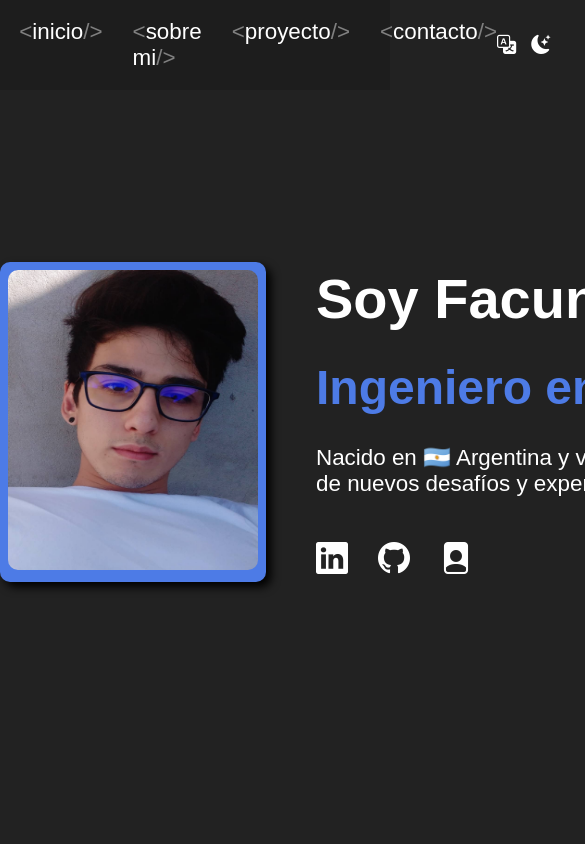
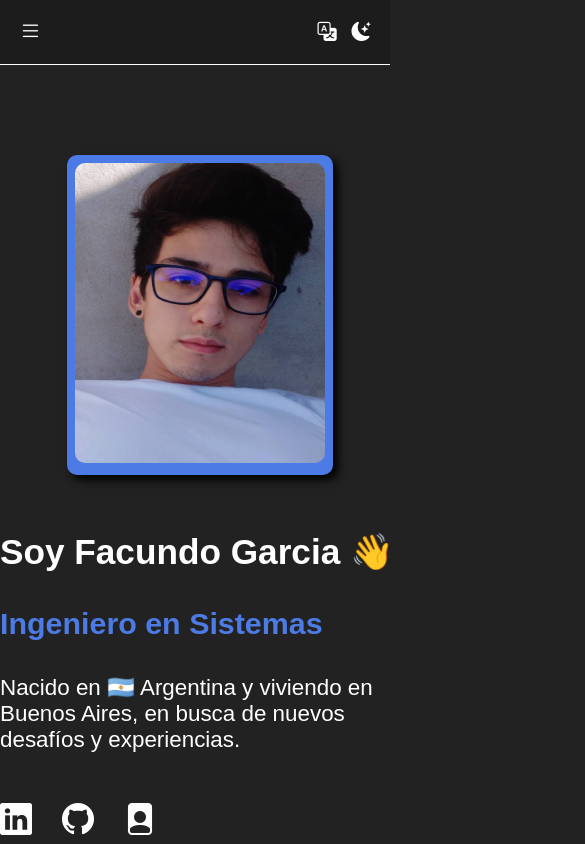
Before and after one commit to Codefaa/portafolio-react, a React (Create React App) app: page / in a window 390 px wide. Shown: the top 844 px of the page, 585 px wide, since content can reach past the window. Built offline with nearby package versions, Linux system fonts and the light colour scheme.

Commit message:
se agrego responsive

```diff
--- a/package.json
+++ b/package.json
@@ -14,6 +14,7 @@
     "react-i18next": "^14.0.1",
     "react-router-dom": "^6.21.3",
     "react-scripts": "5.0.1",
+    "react-scroll": "^1.9.0",
     "web-vitals": "^2.1.4"
   },
   "scripts": {
--- a/src/App.css
+++ b/src/App.css
@@ -5,6 +5,7 @@
   --color-secundario: #1c1c1cA8;
   --color-terciario: #4D7BE6;
   --color-cuarto: #FFFFFF;
+  --color-quinto: #1c1c1c;
 }
 
 *, *::after, *::before {
@@ -65,3 +66,43 @@ body {
 a {
   color: var(--color-terciario);
 }
+
+@media screen and (width <= 950px) {
+
+  .perfil {
+    display: flex;
+    flex-direction: column;
+    align-items: center;
+    justify-content: center;
+  }
+
+  .ancho {
+    width: 700px;
+  }
+}
+
+@media screen and (width <= 768px) {
+
+  .ancho {
+    width: 650px;
+  }
+}
+
+@media screen and (width <= 680px) {
+
+  .ancho {
+    width: 550px;
+  }
+}
+
+@media screen and (width <= 600px) {
+
+  .ancho {
+    width: 400px;
+  }
+
+  .habilidades {
+    grid-template-columns: repeat(2, 1fr);
+    grid-template-rows: repeat(3, 1fr);
+  }
+}
--- a/src/Componentes/Header/Header.css
+++ b/src/Componentes/Header/Header.css
@@ -1,6 +1,6 @@
 .header {
     background-color: var(--color-secundario);
-
+    border-bottom: 1px solid var(--color-cuarto);
     display: flex;
     justify-content: space-between;
     align-items: center;
@@ -19,6 +19,10 @@
     text-decoration: none;
     font-size: 1.4rem;
     color: var(--color-cuarto);
+}
+
+.header-etiqueta {
+    cursor: pointer;
 }
 
 .header-nav a:hover {
@@ -47,7 +51,6 @@
     color: var(--color-cuarto);
 }
 
-
 .header-idiomafondo {
     display: flex;
     gap: 15px;
@@ -62,7 +65,53 @@
 }
 
 .bi-translate:hover,
-.bi-moon-stars-fill:hover
+.bi-moon-stars-fill:hover,
 .bi-sun-fill:hover {
     color: var(--color-terciario);
 }
+
+
+@media screen and (width >= 768px) {
+
+    .header-menu {
+        display: none;
+    }
+}
+
+@media screen and (width <= 768px) {
+
+    .header-nav {
+        display: none;
+    }
+
+    .header-menu {
+        z-index: 100;
+    }
+
+    .header-nav.active {
+        display: flex;
+        flex-direction: column;
+        align-items: center;
+        justify-content: center;
+
+        position: absolute;
+        top: 0;
+        left: 0;
+        width: 50%;
+        height: 100vh;
+        border-right: 1px solid var(--color-cuarto);
+        background-color: var(--color-quinto);
+
+    }
+
+    .header {
+
+        background-color: var(--color-quinto);
+        border-bottom: 1px solid var(--color-cuarto);
+    }
+
+
+    .header-nav a {
+        display: block;
+    }
+}
--- a/src/Componentes/Header/Header.jsx
+++ b/src/Componentes/Header/Header.jsx
@@ -1,14 +1,17 @@
 import { useState } from 'react';
 import './Header.css';
-
 import { useTranslation } from 'react-i18next';
+import Menu from '../Menu/Menu';
+import { Link as ScrollLink } from 'react-scroll';
 
 function Header() {
 
     const [colorPrimario, setColorPrimario] = useState();
     const [colorSecundario, setColorSecundario] = useState();
     const [colorCuarto, setColorCuarto] = useState();
+    const [colorQuinto, setColorQuinto] = useState();
     const [iconoClass, setIconoClass] = useState('bi bi-moon-stars-fill');
+    const [abrirMenu, setAbrirMenu] = useState(false);
     const {t, i18n} = useTranslation();
 
     function cambiarLenguaje () {
@@ -31,20 +34,29 @@ function Header() {
         document.documentElement.style.setProperty('--color-cuarto', nuevoColorCuarto);
         setColorCuarto(nuevoColorCuarto);
 
+        const nuevoColorQuinto = colorQuinto === '#1c1c1c' ? '#DCDCDC' : '#1c1c1c';
+        document.documentElement.style.setProperty('--color-quinto', nuevoColorQuinto);
+        setColorQuinto(nuevoColorQuinto);
+
         setIconoClass(iconoClass === 'bi bi-moon-stars-fill' ? 'bi bi-sun-fill' : 'bi bi-moon-stars-fill')
 
     }
 
-
+    function handleAbrirMenu() {
+        setAbrirMenu(!abrirMenu);
+    }
 
     return(
         <header className='header'>
-            <nav className='header-nav'>
-                <a className='header-etiqueta' href="#perfil">{t('header.inicio')}</a>
-                <a className='header-etiqueta'href="#sobremi">{t('header.sobremi')}</a>
-                <a className='header-etiqueta' href="#proyecto">{t('header.proyecto')}</a>
-                <a className='header-etiqueta'href="#contacto">{t('header.contacto')}</a>
+            <nav className={`header-nav ${abrirMenu ? 'active' : ''}`}>
+                <ScrollLink to="perfil" smooth={true} duration={500} onClick={handleAbrirMenu} className='header-etiqueta'> {t('header.inicio')} </ScrollLink>
+                <ScrollLink to="sobremi" smooth={true} duration={500} onClick={handleAbrirMenu} className='header-etiqueta'> {t('header.sobremi')} </ScrollLink>
+                <ScrollLink to="proyecto" smooth={true} duration={500} onClick={handleAbrirMenu} className='header-etiqueta'> {t('header.proyecto')} </ScrollLink>
+                <ScrollLink to="contacto" smooth={true} duration={500} onClick={handleAbrirMenu} className='header-etiqueta'> {t('header.contacto')} </ScrollLink>
             </nav>
+            <div className='header-menu'>
+                <Menu abrirMenu={abrirMenu} handleAbrirMenu={handleAbrirMenu}/>
+            </div>
             <div className='header-idiomafondo'>
                 <i onClick={cambiarLenguaje} className="bi bi-translate"></i>
                 <i onClick={cambiarColor} className={iconoClass}></i>
--- /dev/null
+++ b/src/Componentes/Menu/Menu.css
@@ -0,0 +1,13 @@
+
+
+.bi-list,
+.bi-x-circle {
+    color: var(--color-cuarto);
+    font-size: 1.4rem;
+    cursor: pointer;
+}
+
+.bi-list:hover,
+.bi-x-circle:hover {
+    color: var(--color-terciario);
+}
--- /dev/null
+++ b/src/Componentes/Menu/Menu.jsx
@@ -0,0 +1,14 @@
+import './Menu.css'
+
+function Menu( props ) {
+
+
+    return(
+
+        <div>
+            <i onClick={props.handleAbrirMenu} className={`bi bi-list ${props.abrirMenu ? 'bi bi-x-circle-fill' : 'bi bi-list'}`}></i>
+        </div>
+    )
+}
+
+export default Menu;
--- a/src/Componentes/Perfil/Perfil.css
+++ b/src/Componentes/Perfil/Perfil.css
@@ -3,7 +3,7 @@
     justify-content: center;
     align-items: center;
     gap: 50px;
-    height: 100vh;
+    height: 1000px;
     margin: auto;
 }
 
@@ -81,3 +81,31 @@
         transform: rotate( 0.0deg);
     }
 }
+
+
+@media screen and (width <= 680px) {
+
+    .perfil-datos h1{
+        font-size: 3rem;
+    }
+
+    .perfil-datos h2 {
+        font-size: 2.5rem;
+    }
+}
+
+@media screen and (width <= 600px) {
+
+    .perfil-datos h1{
+        font-size: 2.2rem;
+    }
+
+    .perfil-datos h2 {
+        font-size: 1.9rem;
+    }
+}
+
+@media screen and (width <= 480px) {
+
+
+  }
--- a/src/Componentes/Proyectos/Proyecto.css
+++ b/src/Componentes/Proyectos/Proyecto.css
@@ -4,6 +4,7 @@
     gap: 20px;
     color: var(--color-cuarto);
     margin: auto;
+    margin-top: 100px;
 }
 
 .proyecto h1 {
@@ -85,3 +86,32 @@
     border-radius: 10px;
     padding: .5rem;
 }
+
+@media screen and (width <= 768px) {
+
+    .proyecto-carta {
+        grid-template-columns: repeat(2, 1fr);
+        grid-template-rows: repeat(3, 1fr);
+    }
+}
+
+@media screen and (width <= 680px) {
+
+    .carta-enlace {
+        margin: 2rem;
+        margin-left: 13rem;
+    }
+}
+
+@media screen and (width <= 600px) {
+
+    .proyecto-carta {
+        grid-template-columns: repeat(1, 1fr);
+        grid-template-rows: repeat(6, 1fr);
+    }
+
+    .carta-enlace {
+        margin: 7rem;
+        margin-left: 21rem;
+    }
+}
--- a/src/Componentes/SobreMi/SobreMi.css
+++ b/src/Componentes/SobreMi/SobreMi.css
@@ -4,7 +4,6 @@
     gap: 30px;
     margin: auto;
     color: var(--color-cuarto);
-    height: 100vh;
 }
 
 .sobre-mi h1 {
@@ -41,3 +40,16 @@
     font-size: 1rem;
     user-select: none;
 }
+
+
+@media screen and (width <= 600px) {
+
+    .habilidades {
+      grid-template-columns: repeat(2, 1fr);
+      grid-template-rows: repeat(5, 1fr);
+    }
+
+    .habilidades-card:last-child {
+        grid-column: span 2;
+    }
+  }
```
Also changed, not shown: 1 other file (tests, documents, lock files or other folders).
